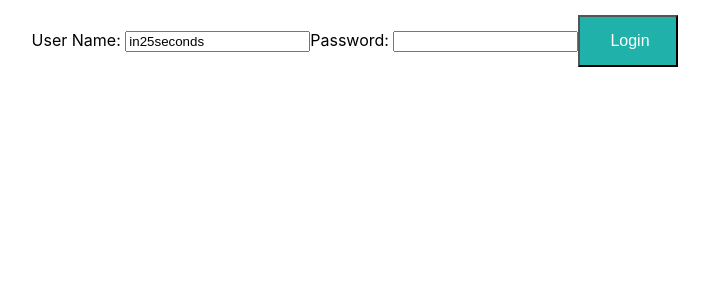
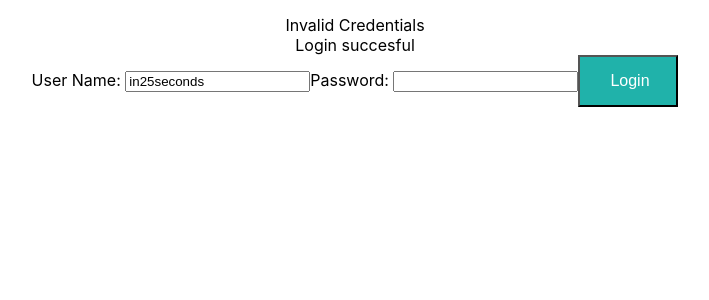
Before and after one commit to jsrestrepom/reactjs-base-app, a React (Create React App) app in the folder todo-app/: page / in a window 1280 px wide. Both pictures are taken after a click on the button "Login". Shown: the top 300 px of the page, without its empty margins (285-994 px from the left). Built offline with nearby package versions, Linux system fonts and the light colour scheme.

Commit message:
Adding conditional messages in the login screen.

```diff
--- a/todo-app/src/components/todo/TodoApp.jsx
+++ b/todo-app/src/components/todo/TodoApp.jsx
@@ -18,9 +18,12 @@ class LoginComponent extends Component {
     this.state = {
       username: 'in25seconds',
       password: '',
+      hasLoginFailed: false,
+      showSuccessMessage: false,
     };
 
     this.handleChange = this.handleChange.bind(this);
+    this.loginClicked = this.loginClicked.bind(this);
   }
 
   handleChange(event) {
@@ -31,15 +34,33 @@ class LoginComponent extends Component {
     });
   }
 
+  loginClicked() {
+    this.setState({
+      hasLoginFailed: true,
+      showSuccessMessage: true,
+    });
+  }
+
   render() {
     return (
       <>
+        { this.state.hasLoginFailed && <ShowInvalidCredentialMessage /> }
+        { this.state.showSuccessMessage && <ShowLoginSuccessMessage /> }
         User Name: <input type="text" name="username" value={ this.state.username } onChange={ this.handleChange } />
         Password: <input type="password" name="password" value={ this.state.password } onChange={ this.handleChange } />
-        <button>Login</button>
+        <button onClick={ this.loginClicked }>Login</button>
       </>
     );
   }
+
+}
+
+function ShowInvalidCredentialMessage() {
+  return <div>Invalid Credentials</div>;
+}
+
+function ShowLoginSuccessMessage() {
+  return <div>Login succesful</div>;
 }
 
 export default TodoApp;
```
